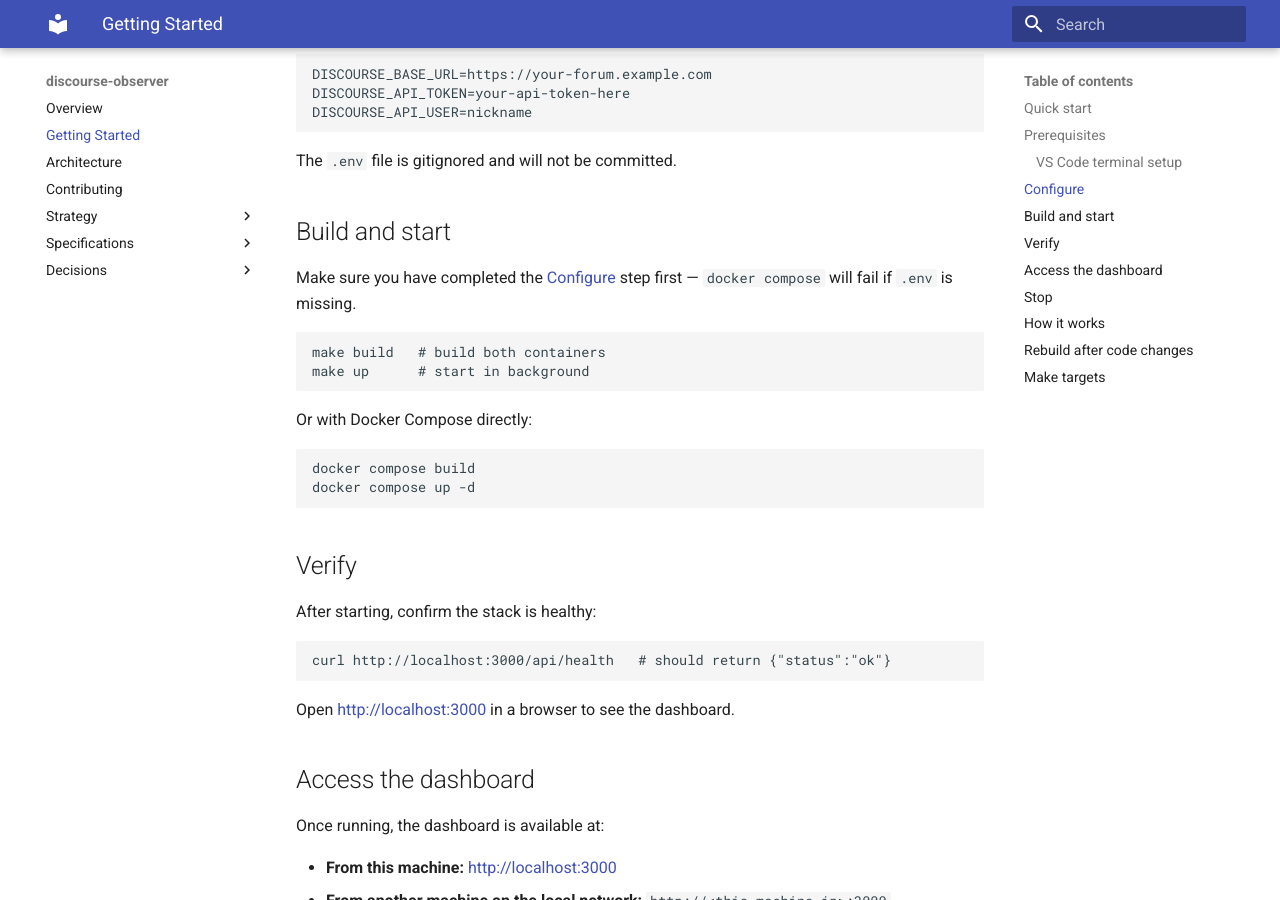
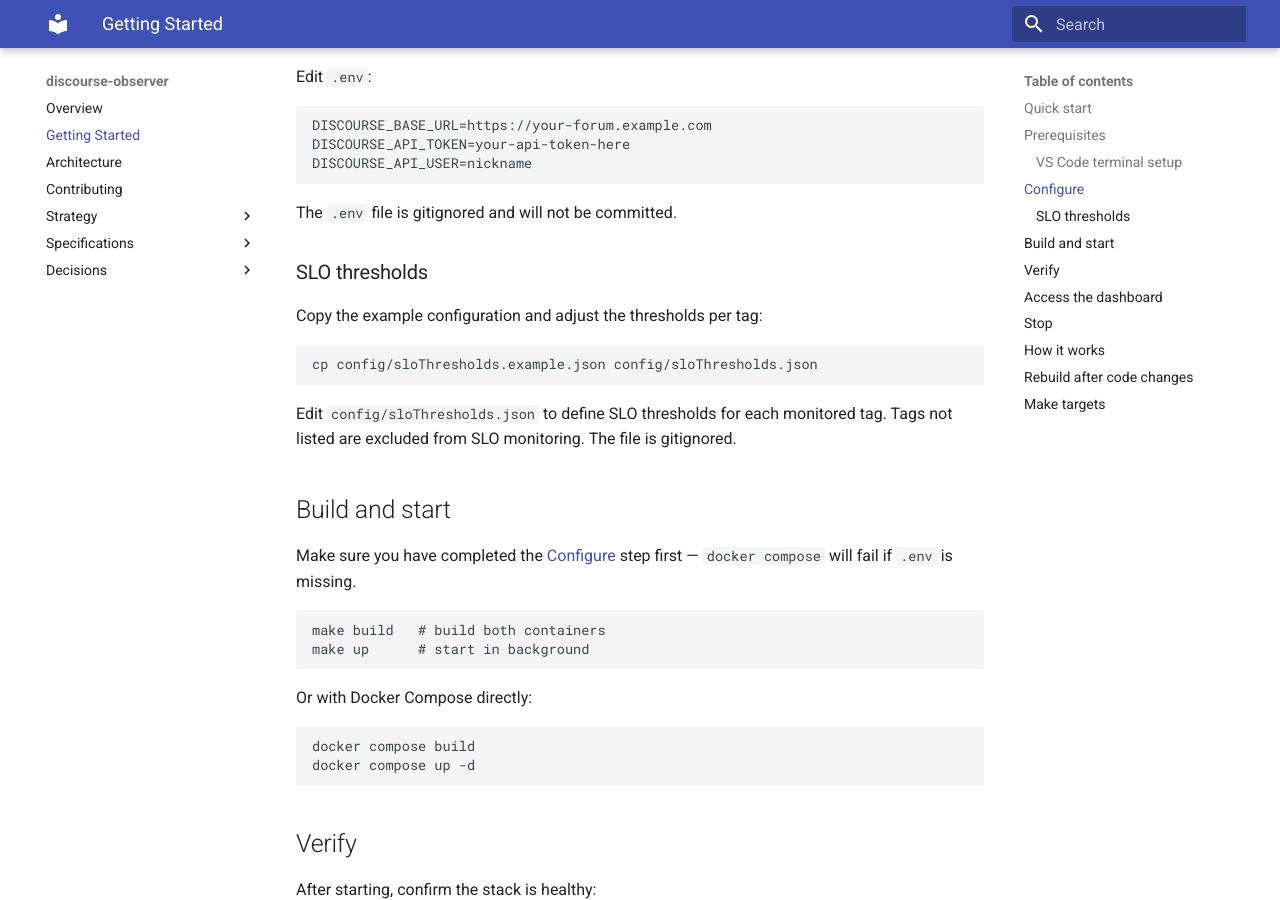
Before and after one commit to MorganDigitalAsyncTransparency/community, an MkDocs documentation site: the page built from discourse-observer/docs/getting-started.md, in a window 1280 px wide and 900 px high, scrolled down 1593 px. Built offline with MkDocs 1.6.1 and Material for MkDocs 9.7.7, drawn with Linux system fonts in a browser that asks for light colours; some of the changed text lies outside the part shown.

Commit message:
Fix Docker build and update docs for SLO config
Update frontend.Dockerfile to copy config/ directory so the
sloThresholds.json import resolves during Docker builds. Add SLO
threshold setup instructions to getting-started.md. Update CLAUDE.md
current state to reflect UC-13/UC-14 implementation.

Co-Authored-By: Claude Opus 4.6 (1M context) <noreply@anthropic.com>

````diff
--- a/discourse-observer/docs/getting-started.md
+++ b/discourse-observer/docs/getting-started.md
@@ -8,7 +8,7 @@ This guide explains how to configure, start, and access the discourse-observer d
 make start
 ```
 
-This copies `.env.example` to `.env` (if needed), builds the containers, starts them, and opens the dashboard. Edit `.env` with your Discourse credentials before the first run.
+This copies `.env.example` to `.env` and `config/sloThresholds.example.json` to `config/sloThresholds.json` (if needed), builds the containers, starts them, and opens the dashboard. Edit `.env` with your Discourse credentials and `config/sloThresholds.json` with your SLO thresholds before the first run.
 
 After code changes, use `make restart` to rebuild and relaunch.
 
@@ -64,6 +64,16 @@ DISCOURSE_API_USER=nickname
 ```
 
 The `.env` file is gitignored and will not be committed.
+
+### SLO thresholds
+
+Copy the example configuration and adjust the thresholds per tag:
+
+```sh
+cp config/sloThresholds.example.json config/sloThresholds.json
+```
+
+Edit `config/sloThresholds.json` to define SLO thresholds for each monitored tag. Tags not listed are excluded from SLO monitoring. The file is gitignored.
 
 ## Build and start
 
````
Also changed, not shown: discourse-observer/CLAUDE.md (+1 -1 lines), 1 other file.
